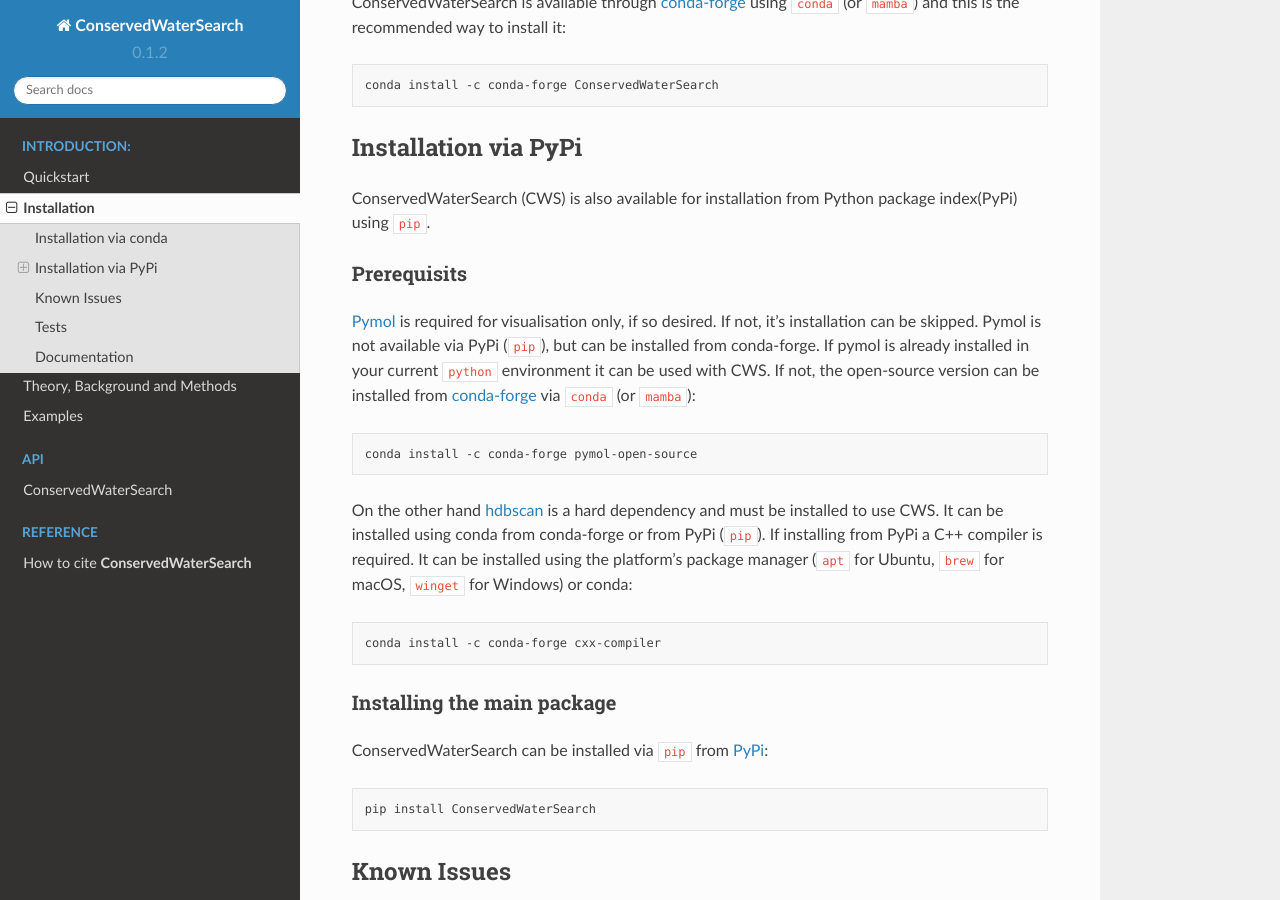
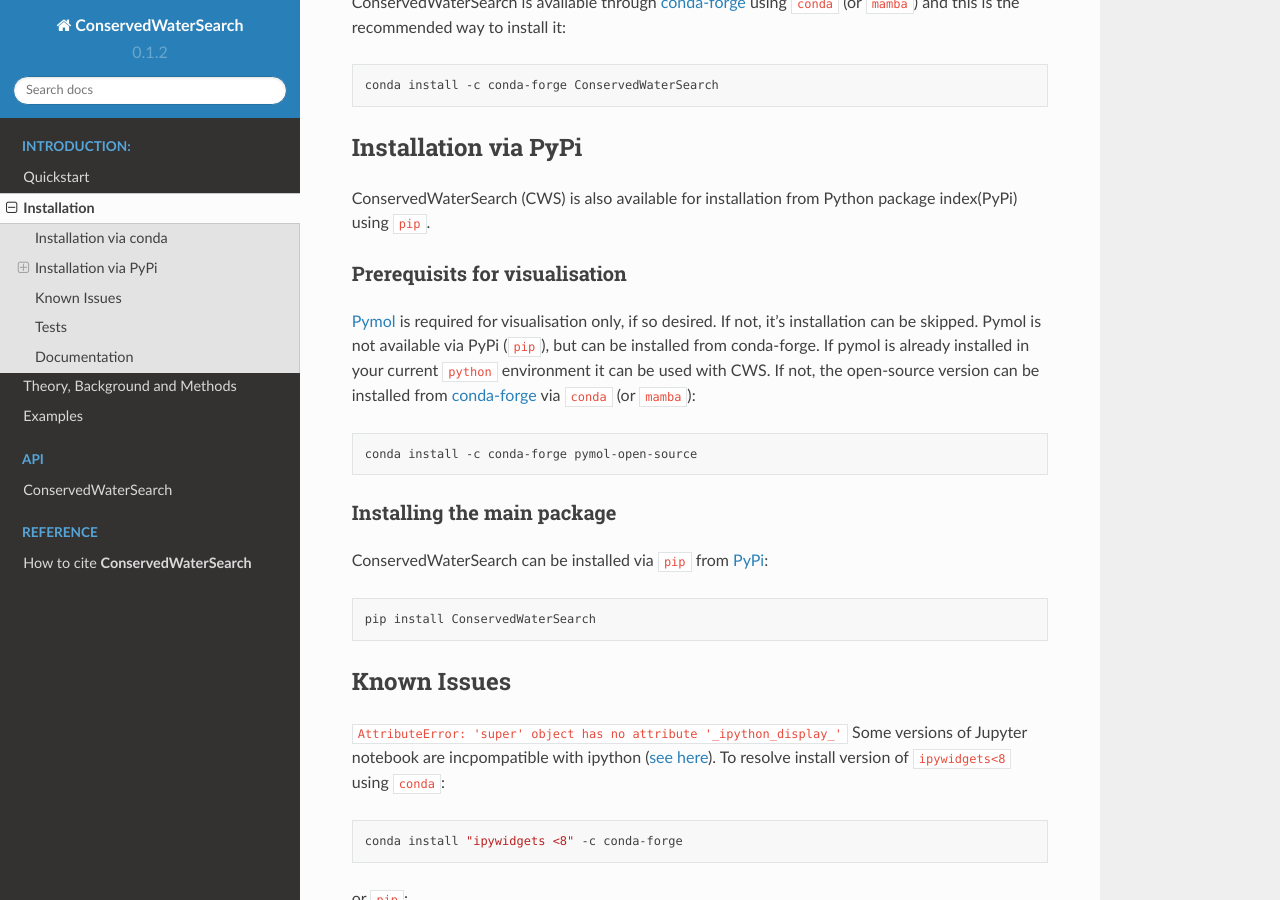
Before and after one commit to JecaTosovic/ConservedWaterSearch, a Sphinx documentation site: the page built from docs/source/installation.rst, in a window 1280 px wide and 900 px high, scrolled down 225 px. Built offline with Sphinx 7.4.7 and the Read the Docs theme 2.0.0, drawn with Linux system fonts in a browser that asks for light colours.

Commit message:
update docs

```diff
--- a/README.rst
+++ b/README.rst
@@ -48,7 +48,7 @@
 
    pip install ConservedWaterSearch
 
-Pymol is the only requirement missing on pip and has to be installed either fom source or conda. For more information see `installation <https://conservedwatersearch.readthedocs.io/en/latest/installation.html>`_.
+Pymol is on pip and is only required for visualization. It can be installed from source or conda. For more information see `installation <https://conservedwatersearch.readthedocs.io/en/latest/installation.html>`_.
 
 Example
 =======
--- a/docs/source/installation.rst
+++ b/docs/source/installation.rst
@@ -16,20 +16,14 @@
 
 ConservedWaterSearch (CWS) is also available for installation from Python package index(PyPi) using :code:`pip`.
 
-Prerequisits
-------------
+Prerequisits for visualisation
+------------------------------
 
 `Pymol <https://pymol.org/2/>`_ is required for visualisation only, if so desired. If not, it's installation can be skipped. Pymol is not available via PyPi (:code:`pip`), but can be installed from conda-forge. If pymol is already installed in your current ``python`` environment it can be used with CWS. If not, the open-source version can be installed from `conda-forge <https://conda-forge.org/>`_ via :code:`conda` (or :code:`mamba`):
 
 .. code:: bash
 
    conda install -c conda-forge pymol-open-source
-
-On the other hand `hdbscan <https://hdbscan.readthedocs.io/en/latest/index.html>`_ is a hard dependency and must be installed to use CWS. It can be installed using conda from conda-forge or from PyPi (:code:`pip`). If installing from PyPi a C++ compiler is required. It can be installed using the platform's package manager (:code:`apt` for Ubuntu, :code:`brew` for macOS, :code:`winget` for Windows) or conda:
-
-.. code:: bash
-
-   conda install -c conda-forge cxx-compiler
 
 Installing the main package
 ---------------------------
--- a/docs/source/introduction.rst
+++ b/docs/source/introduction.rst
@@ -48,7 +48,7 @@
 
    pip install ConservedWaterSearch
 
-Pymol is the only requirement missing on PyPi and has to be installed either from source or conda. For more information see :ref:`installation:Installation`.
+Pymol is on pip and is only required for visualization. It can be installed from source or conda. For more information see :ref:`installation:Installation`.
 
 Example
 =======
```
